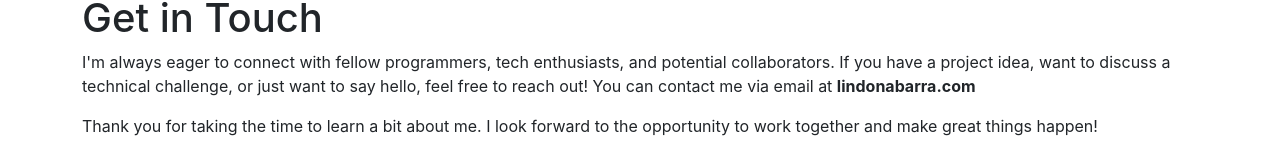
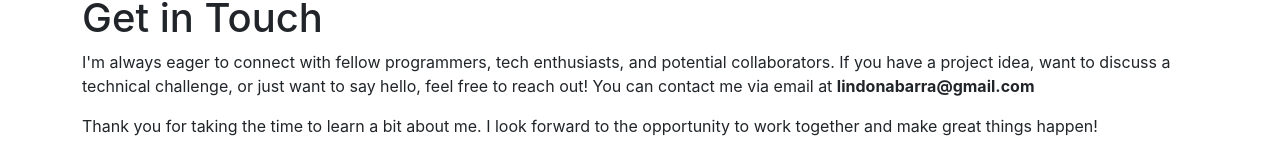
Before and after one commit to lindonabarra/lindonabarra, a React (Create React App) app: page /about in a window 1280 px wide. Shown: the part 190-356 px from the top of the page. Built offline with nearby package versions, Linux system fonts and the light colour scheme.

Commit message:
updated About.js

```diff
--- a/src/pages/About.js
+++ b/src/pages/About.js
@@ -17,7 +17,7 @@ export default function About() {
                 <h1>Get in Touch</h1>
 
                 <p>
-                    I'm always eager to connect with fellow programmers, tech enthusiasts, and potential collaborators. If you have a project idea, want to discuss a technical challenge, or just want to say hello, feel free to reach out! You can contact me via email at <strong>lindonabarra.com</strong>
+                    I'm always eager to connect with fellow programmers, tech enthusiasts, and potential collaborators. If you have a project idea, want to discuss a technical challenge, or just want to say hello, feel free to reach out! You can contact me via email at <strong>lindonabarra@gmail.com</strong>
                 </p>
 
                 <p>
```
